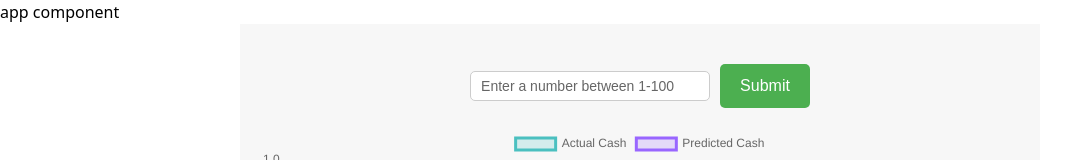
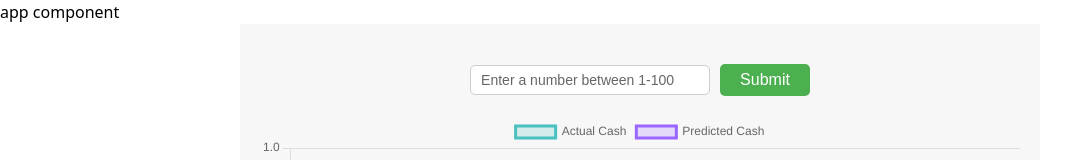
Before and after one commit to linuxvps/knnUi, an Angular app: page / in a window 1280 px wide. Shown: the top 160 px of the page, without its empty margins (0-1083 px from the left). Built offline with nearby package versions, Linux system fonts and the light colour scheme; no server answers.

Commit message:
add input

```diff
--- a/src/app/component/prediction-view/prediction-view.component.css
+++ b/src/app/component/prediction-view/prediction-view.component.css
@@ -132,7 +132,7 @@ body {
 .submit-button {
   background-color: #4CAF50; /* green */
   color: #ffffff;
-  padding: 10px 20px;
+  padding: 4px 20px;
   border: none;
   border-radius: 5px;
   cursor: pointer;
```
